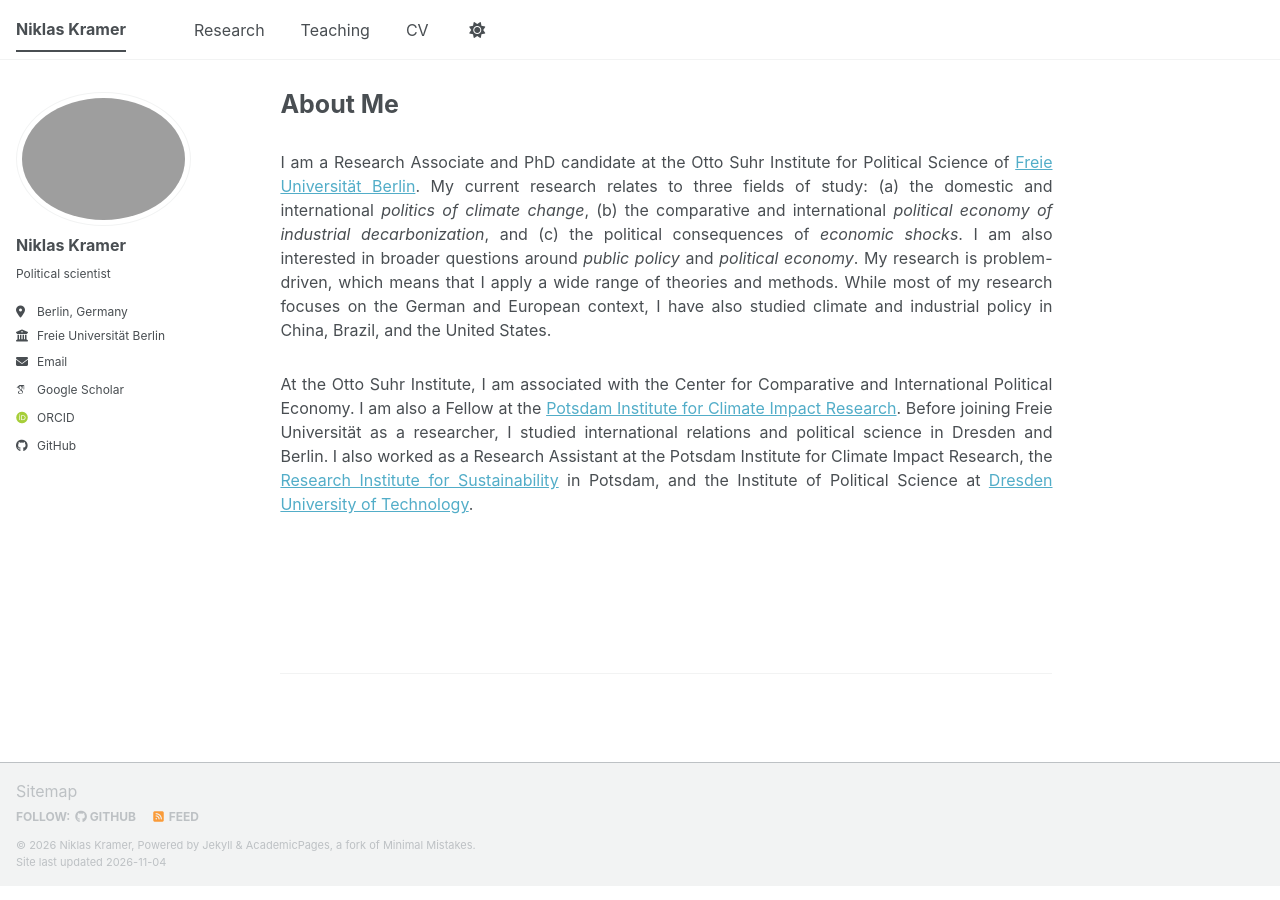
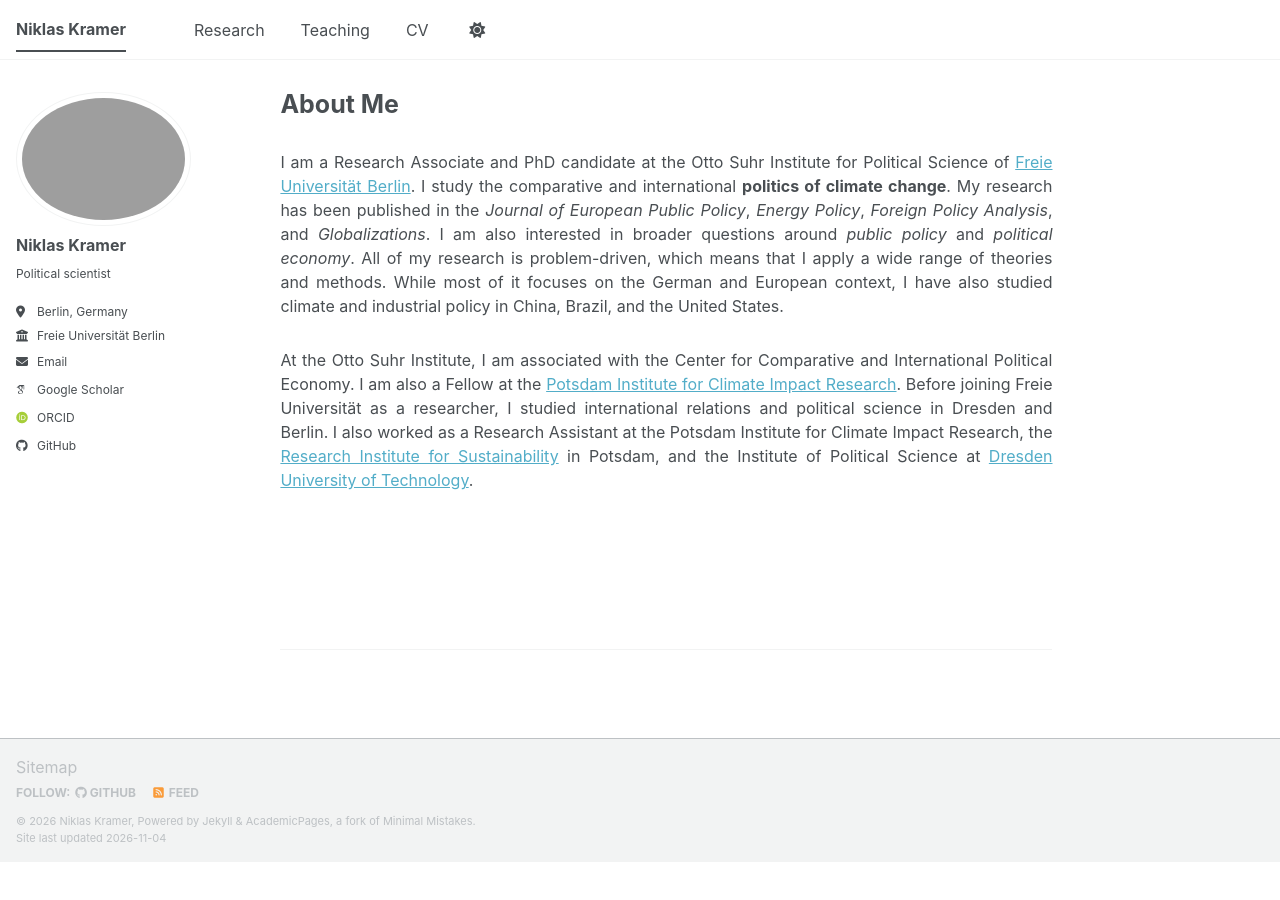
Before and after one commit to nik-kramer/nik-kramer.github.io, a Jekyll site: the page built from _pages/about.md, in a window 1280 px wide. Built offline with Jekyll 4.4.1, drawn with Linux system fonts in a browser that asks for light colours; some web fonts are replaced; a script bundle is joined from its source files by our own code; library files that are not in the unit come from our copies.

Commit message:
Update about.md

```diff
--- a/_pages/about.md
+++ b/_pages/about.md
@@ -9,7 +9,7 @@
 
 <div style="height: 20px;"></div>
 
-<p style="text-align: justify">I am a Research Associate and PhD candidate at the Otto Suhr Institute for Political Science of <a href="https://www.polsoz.fu-berlin.de/en/polwiss/index.html"> Freie Universität Berlin</a>. My current research relates to three fields of study: (a) the domestic and international <i>politics of climate change</i>, (b) the comparative and international <i>political economy of industrial decarbonization</i>, and (c) the political consequences of <i>economic shocks</i>. I am also interested in broader questions around <i>public policy</i> and <i>political economy</i>. My research is problem-driven, which means that I apply a wide range of theories and methods. While most of my research focuses on the German and European context, I have also studied climate and industrial policy in China, Brazil, and the United States. </p>
+<p style="text-align: justify">I am a Research Associate and PhD candidate at the Otto Suhr Institute for Political Science of <a href="https://www.polsoz.fu-berlin.de/en/polwiss/index.html"> Freie Universität Berlin</a>. I study the comparative and international <b>politics of climate change</b>. My research has been published in the <i>Journal of European Public Policy</i>, <i>Energy Policy</i>, <i>Foreign Policy Analysis</i>, and <i>Globalizations</i>. I am also interested in broader questions around <i>public policy</i> and <i>political economy</i>. All of my research is problem-driven, which means that I apply a wide range of theories and methods. While most of it focuses on the German and European context, I have also studied climate and industrial policy in China, Brazil, and the United States. </p>
 
 
 <div style="height: 10px;"></div>
```
